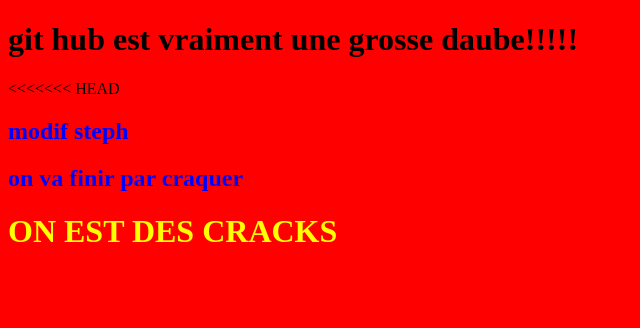
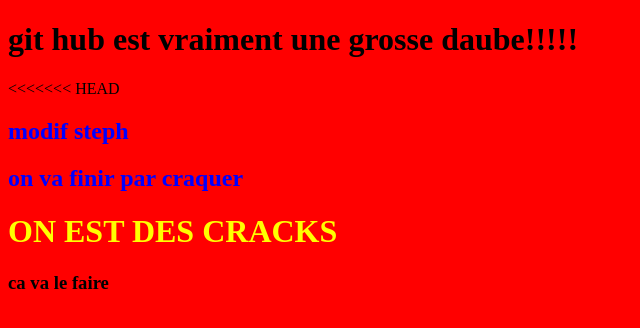
Before and after one commit to cedricvasset/essaibranches, a plain HTML site: page index.html in a window 1280 px wide. Shown: the whole page, without its empty margins (0-640 px from the left). Drawn offline with Linux system fonts and the light colour scheme.

Commit message:
ajout h3

```diff
--- a/index.html
+++ b/index.html
@@ -13,6 +13,7 @@
 <h2>on va finir par craquer</h2>
 <div class="best">
 <h1>ON EST DES CRACKS</h1>
+<h3>ca va le faire</h3>
 </div>
 </div>
   </body>
```
